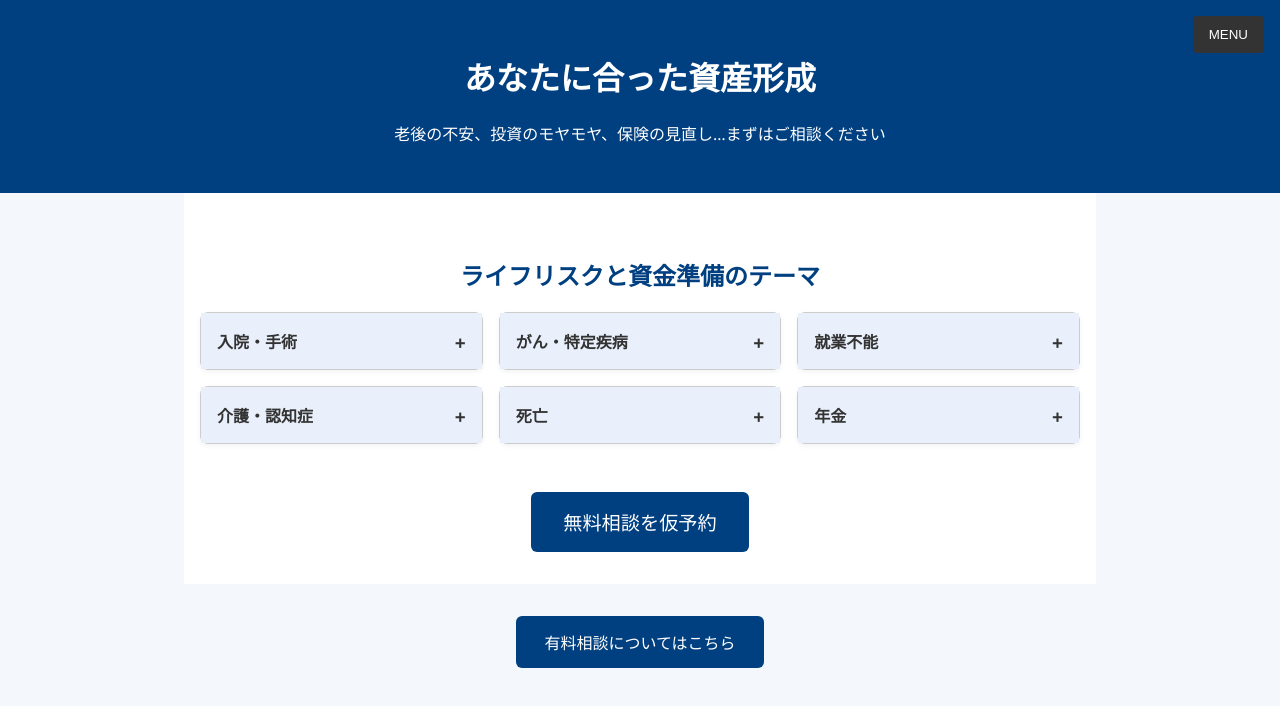
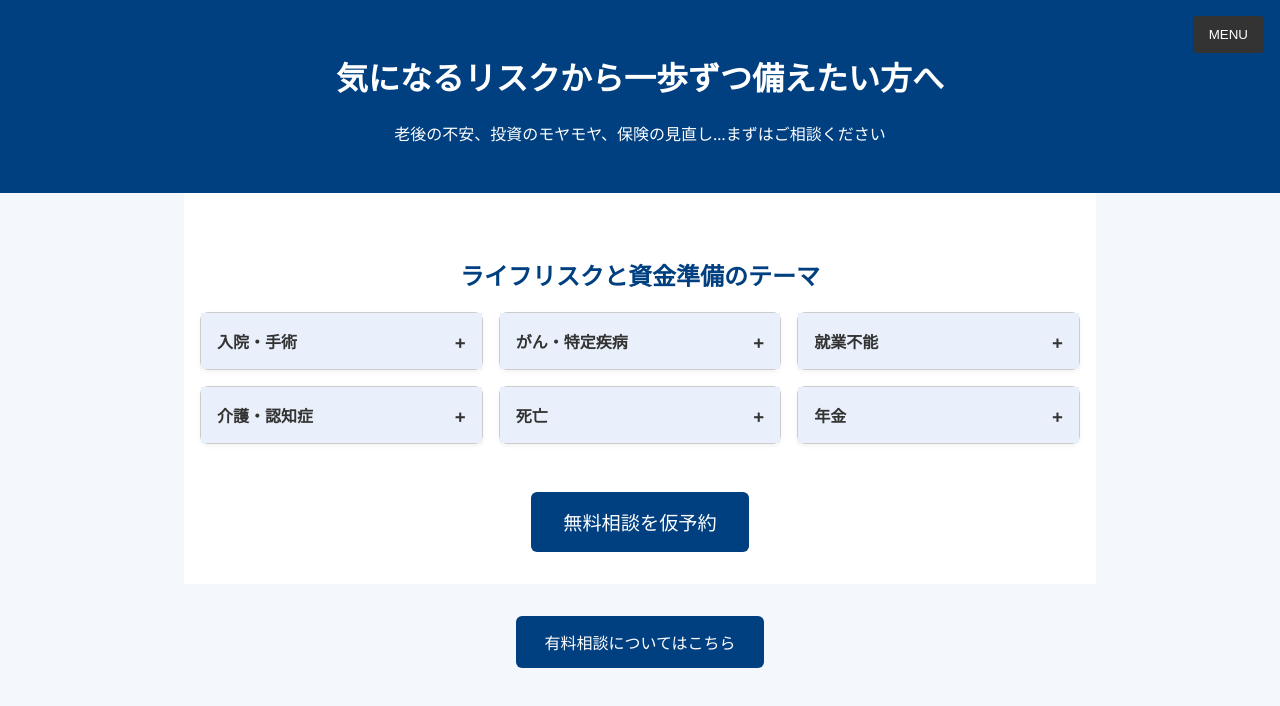
Before and after one commit to DrPotter2022/call-link-test, a plain HTML site: page freeadvise/index.html in a window 1280 px wide. Drawn offline with Linux system fonts and the light colour scheme.

Commit message:
Update index.html

```diff
--- a/freeadvise/index.html
+++ b/freeadvise/index.html
@@ -123,7 +123,7 @@
 </head>
 <body>
 <header>
-<h1>あなたに合った資産形成</h1>
+<h1>気になるリスクから一歩ずつ備えたい方へ</h1>
 <p>老後の不安、投資のモヤモヤ、保険の見直し…まずはご相談ください</p>
 <button class="menu-button" onclick="toggleMenu()">MENU</button>
 
```
